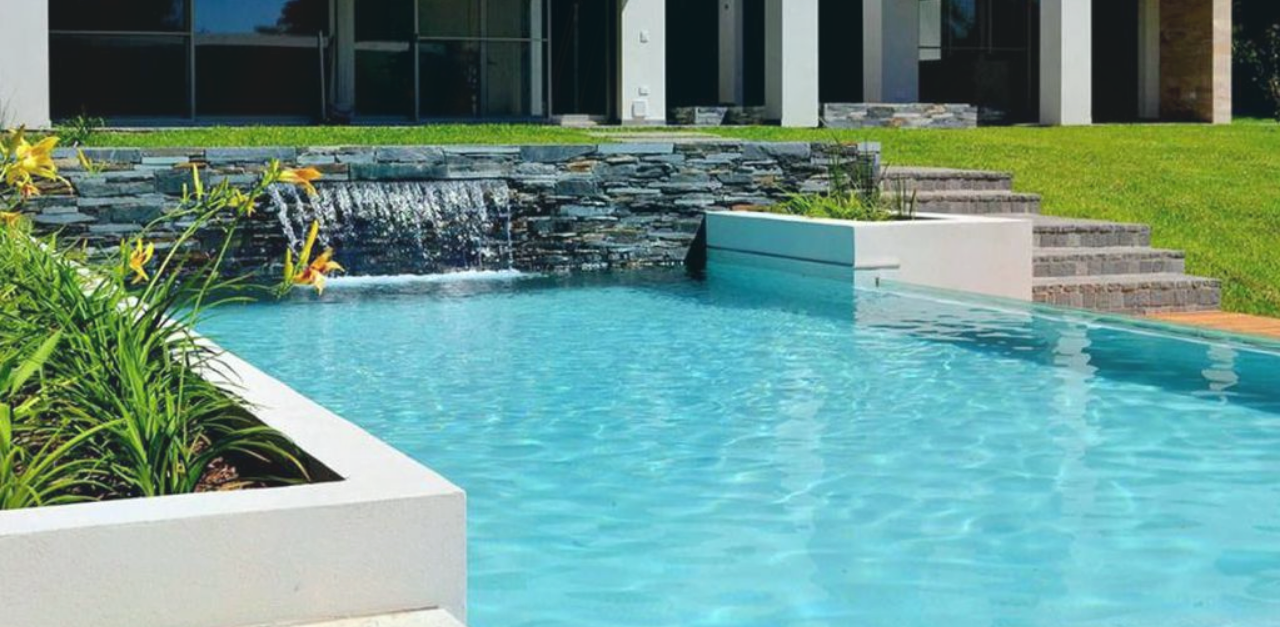
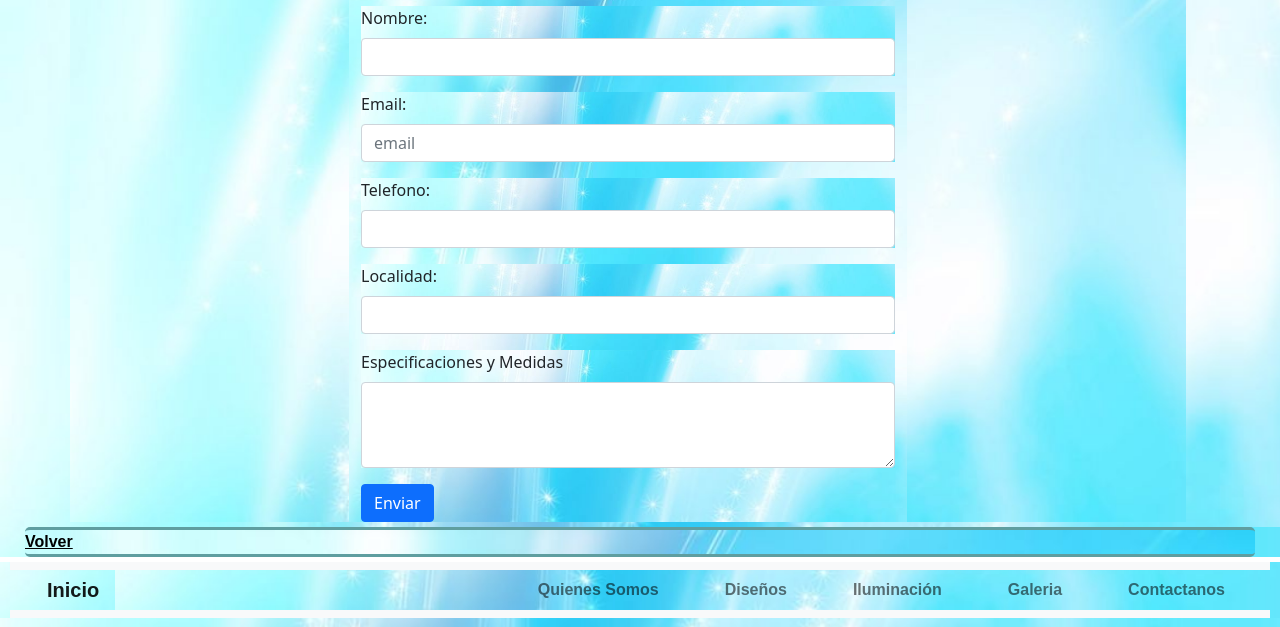
Before and after one commit to meg19831/ProyectoCoder, a website: page pages/contactanos.html in a window 1280 px wide. Shown: the part 817-1444 px from the top of the page. Drawn offline with nearby package versions, Linux system fonts and the light colour scheme.

Commit message:
eliminando imagen de contactanos

```diff
--- a/pages/contactanos.html
+++ b/pages/contactanos.html
@@ -52,9 +52,7 @@
                     <p class="seccioncontactanos__parrafo">Ante cualquier inquietud no dude en contactarnos, responderemos su consulta a la brevedad.</p>
                 </div>
             </section>
-            <div>
-                <img class="imagencontactanos" src="../assets/imagenes/imagen_de_contacto.jpg" alt="imagen de piscina"width="100%">
-            </div>
+
             <section class="container mt-5">
                 <div class="row">
                     <div class="col-sm-12 col-md-8 col-lg-6 mx-auto">
```
